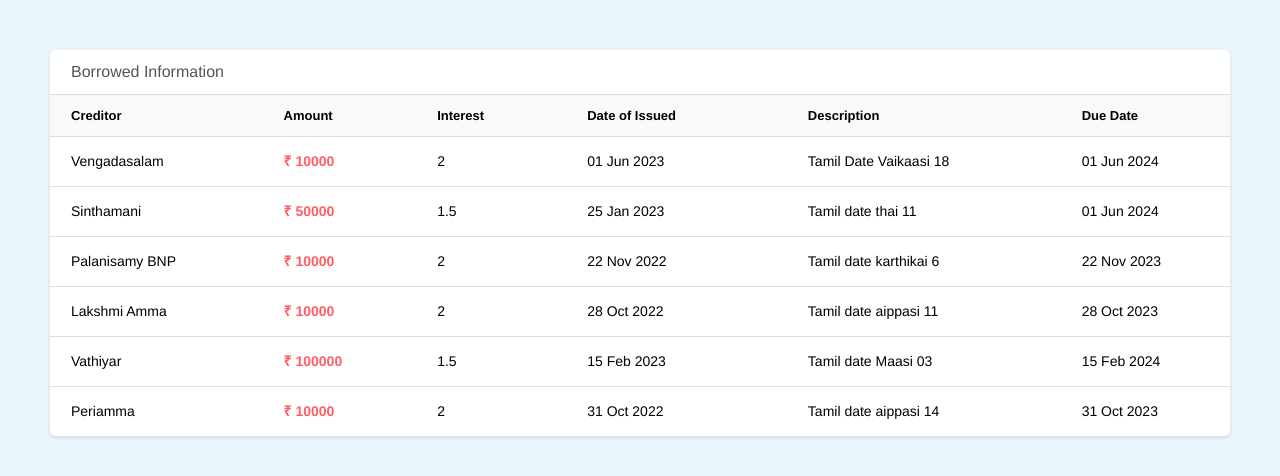
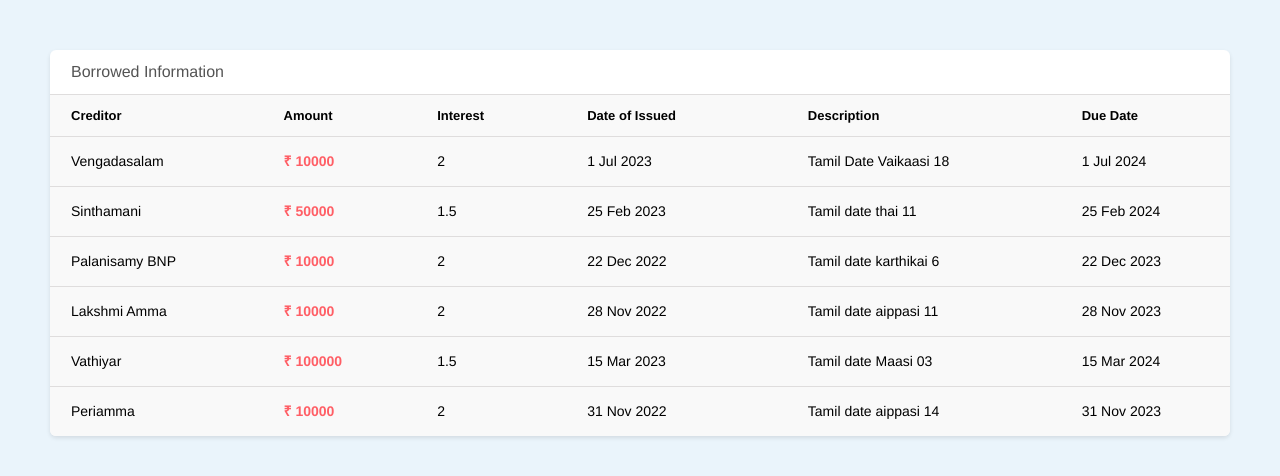
Before and after one commit to selvarasu-k/compute-interest, a React (Create React App) app: page / in a window 1280 px wide. Shown: the top 476 px of the page. Built offline with nearby package versions, Linux system fonts and the light colour scheme.

Commit message:
Updated borrowed and borrowedlist components

```diff
--- a/src/components/Borrowed/Borrowed.js
+++ b/src/components/Borrowed/Borrowed.js
@@ -8,75 +8,61 @@ const myBorrowList = [
         creditor: 'Vengadasalam',
         amount: 10000,
         interest: 2,
-        dateofissued: '01 Jun 2023',
+        dateofissued: new Date('06-01-2023'),
         description: 'Tamil Date Vaikaasi 18',
-        duedate: '01 Jun 2024'
+        duedate: new Date('06-01-2024')
     },
     {
         key: 'a2',
         creditor: 'Sinthamani',
         amount: 50000,
         interest: 1.5,
-        dateofissued: '25 Jan 2023',
+        dateofissued: new Date('01-25-2023'),
         description: 'Tamil date thai 11',
-        duedate: '01 Jun 2024'
+        duedate: new Date('01-25-2024')
     },
     {
         key: 'a3',
         creditor: 'Palanisamy BNP',
         amount: 10000,
         interest: 2,
-        dateofissued: '22 Nov 2022',
+        dateofissued: new Date('11-22-2022'),
         description: 'Tamil date karthikai 6',
-        duedate: '22 Nov 2023'
+        duedate: new Date('11-22-2023')
     },
     {
         key: 'a4',
         creditor: 'Lakshmi Amma',
         amount: 10000,
         interest: 2,
-        dateofissued: '28 Oct 2022',
+        dateofissued: new Date('10-28-2022'),
         description: 'Tamil date aippasi 11',
-        duedate: '28 Oct 2023'
+        duedate: new Date('10-28-2023')
     },
     {
         key: 'a5',
         creditor: 'Vathiyar',
         amount: 100000,
         interest: 1.5,
-        dateofissued: '15 Feb 2023',
+        dateofissued: new Date('02-15-2023'),
         description: 'Tamil date Maasi 03',
-        duedate: '15 Feb 2024'
+        duedate: new Date('02-15-2024')
     },
     {
         key: 'a6',
         creditor: 'Periamma',
         amount: 10000,
         interest: 2,
-        dateofissued: '31 Oct 2022',
+        dateofissued: new Date('10-31-2022'),
         description: 'Tamil date aippasi 14',
-        duedate: '31 Oct 2023'
+        duedate: new Date('10-31-2023')
     }
 ];
 
 const Borrowed = () => {
-
-    const BorrowData = myBorrowList.map(listitem => {
-        return (
-                <tr>
-                    <td key={listitem.key}>{listitem.creditor}</td>
-                    <td key={listitem.key}>₹ {listitem.amount}</td>
-                    <td key={listitem.key}>{listitem.interest}</td>
-                    <td key={listitem.key}>{listitem.dateofissued}</td>
-                    <td key={listitem.key}>{listitem.description}</td>
-                    <td key={listitem.key}>{listitem.duedate}</td>
-                </tr>
-            )
-        }
-    );
     return (
         <div>
-            <BorrowedList passBorrowData = {BorrowData} />
+            <BorrowedList passBorrowData = {myBorrowList} />
         </div>
     )
 }
--- a/src/components/Borrowed/BorrowedList.js
+++ b/src/components/Borrowed/BorrowedList.js
@@ -1,4 +1,5 @@
 import React from "react";
+import BorrowedListItem from "./BorrowedListItem";
 import './BorrowedList.css';
 
 const BorrowedList = (props) => {
@@ -17,7 +18,19 @@ const BorrowedList = (props) => {
                         <th>Description</th>
                         <th>Due Date</th>
                     </tr>
-                    {props.passBorrowData}
+                    {props.passBorrowData.map(listitem => {
+                        return (
+                            <BorrowedListItem
+                                key={listitem.key}
+                                creditor={listitem.creditor}
+                                amount={listitem.amount}
+                                interest={listitem.interest}
+                                dateofissued={listitem.dateofissued}
+                                description={listitem.description}
+                                duedate={listitem.duedate}
+                            />
+                        )}
+                    )}
                 </table>
             </div>
         </div>
```
Also changed, not shown: src/logo.svg (deleted).
